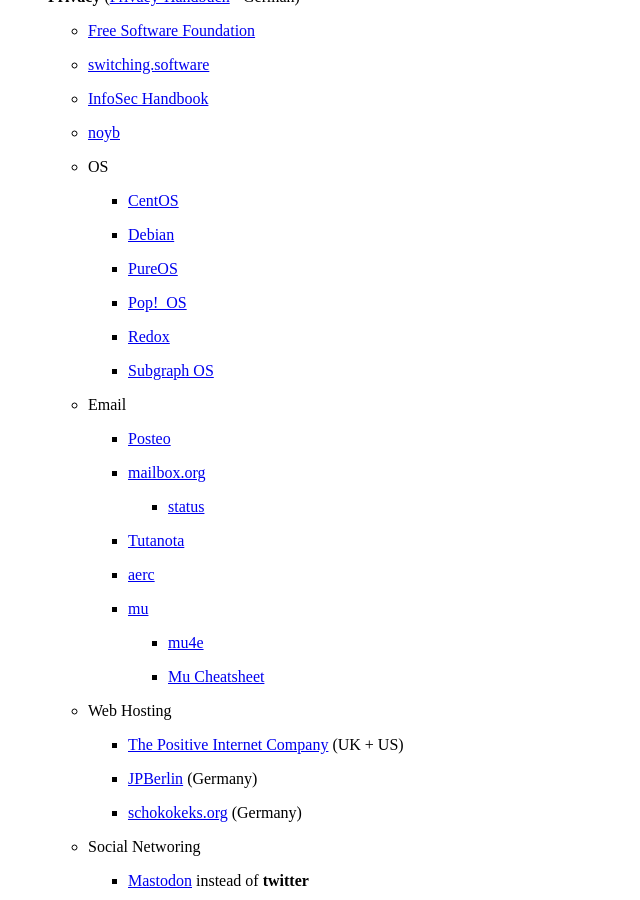
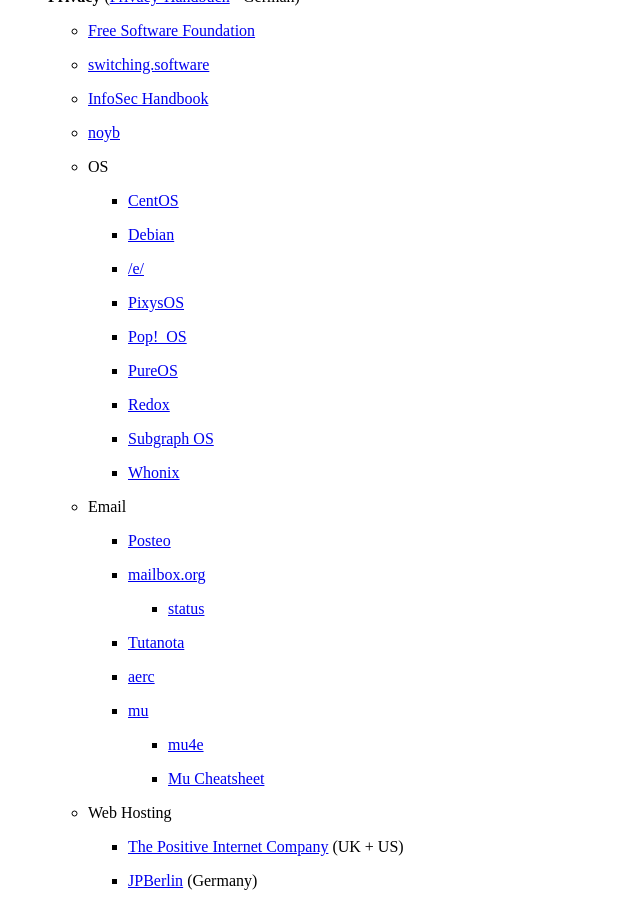
Before and after one commit to wahn/jan_walter_org, a Jekyll site: the page built from links/index.md, in a window 1280 px wide and 900 px high, scrolled down 7877 px. Shown: the whole window, without its empty margins (0-640 px from the left). Built offline with Jekyll 4.4.1, drawn with Linux system fonts in a browser that asks for light colours; Markdown is read by kramdown in place of the engine named in the settings.

Commit message:
Some new links for alternative operating systems (OS).

```diff
--- a/links/index.md
+++ b/links/index.md
@@ -527,13 +527,19 @@
 
         + [Debian](https://www.debian.org)
 
-        + [PureOS](https://pureos.net)
+        + [/e/](https://e.foundation/)
+
+        + [PixysOS](https://pixysos.com)
 
         + [Pop!_OS](https://system76.com/pop)
+
+        + [PureOS](https://pureos.net)
 
         + [Redox](https://www.redox-os.org)
 
         + [Subgraph OS](https://subgraph.com)
+
+        + [Whonix](https://www.whonix.org)
 
     - Email
 
```
